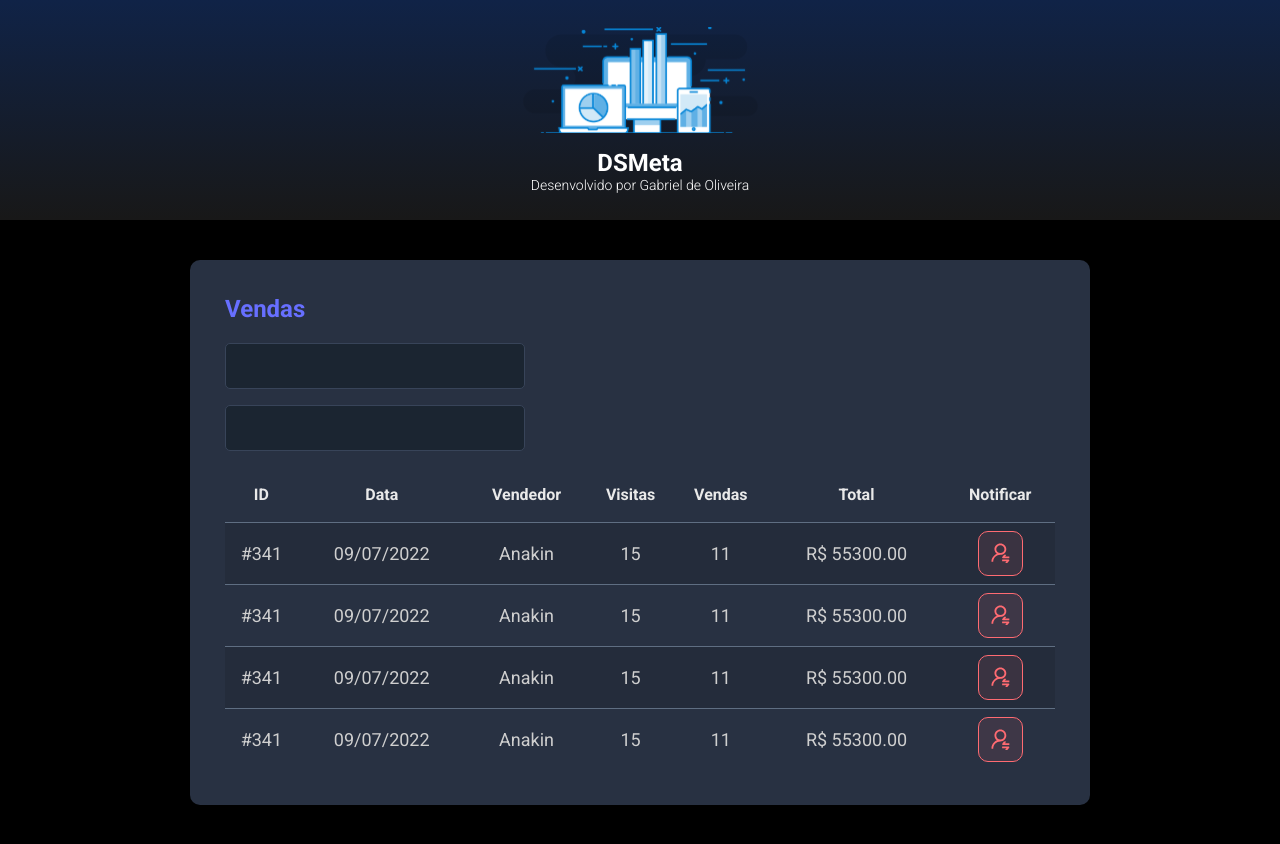
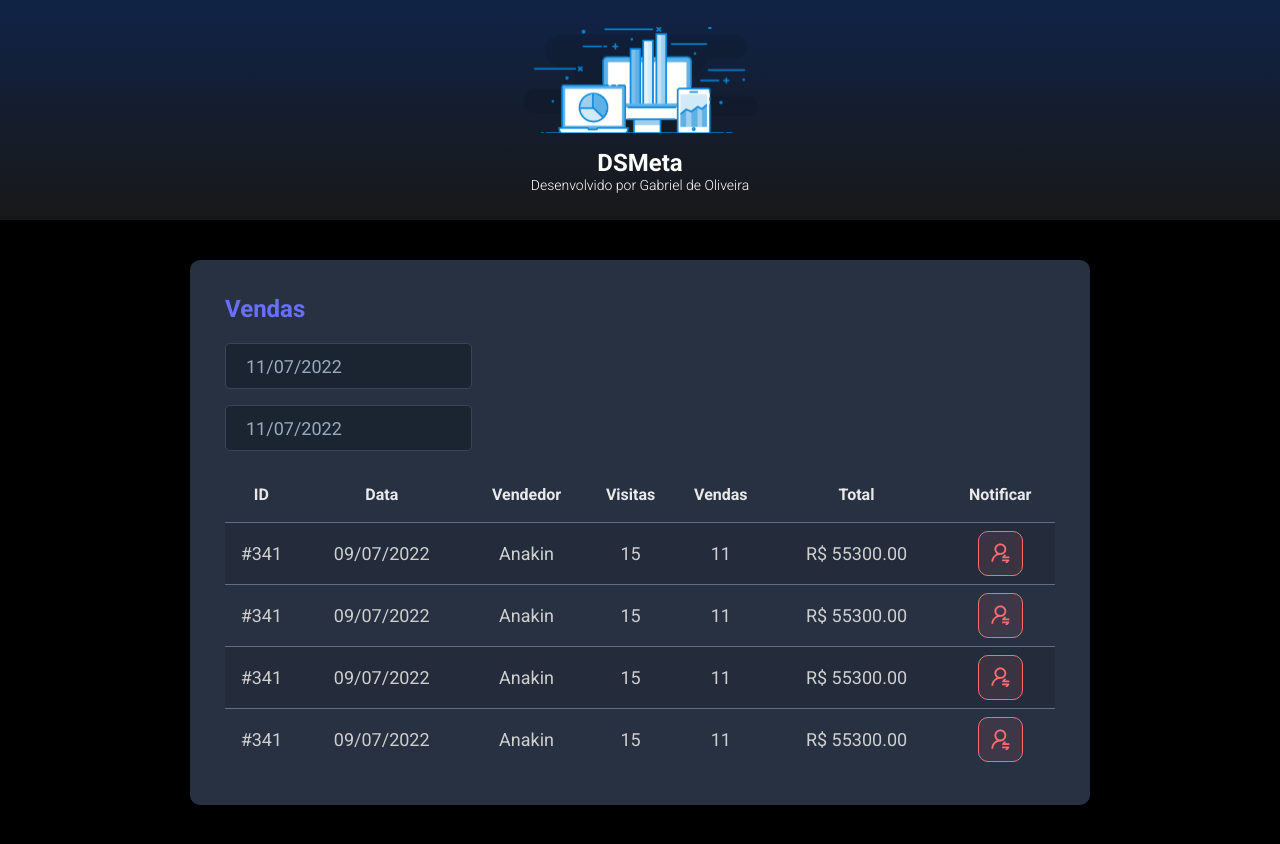
Before and after one commit to gabriel-olv/dsmeta, a React (Vite) app in the folder frontend/: page / in a window 1280 px wide. Built offline with nearby package versions, Linux system fonts and the light colour scheme.

Commit message:
DatePicker

```diff
--- a/frontend/package.json
+++ b/frontend/package.json
@@ -8,7 +8,9 @@
     "preview": "vite preview"
   },
   "dependencies": {
+    "@types/react-datepicker": "4.4.2",
     "react": "^18.0.0",
+    "react-datepicker": "4.8.0",
     "react-dom": "^18.0.0"
   },
   "devDependencies": {
--- a/frontend/src/components/SalesCard/index.tsx
+++ b/frontend/src/components/SalesCard/index.tsx
@@ -1,18 +1,34 @@
+import './styles.css';
+import 'react-datepicker/dist/react-datepicker.css';
+
+import ptBR from 'date-fns/locale/pt-BR';
+import DatePicker, { registerLocale } from 'react-datepicker';
+
 import NotificationButton from '../NotificationButton';
-import './styles.css';
 
 function SalesCard() {
+    registerLocale('pt-BR', ptBR);
+
     return (
         <div className="dsmeta-card">
             <h2 className="dsmeta-sales-title">Vendas</h2>
 
             <div>
                 <div className="dsmeta-form-control-container">
-                    <input className="dsmeta-form-control" type="text" />
+                    <DatePicker
+                        className="dsmeta-form-control"
+                        locale="pt-BR"
+                        selected={new Date()}
+                        onChange={(date: Date) => { }}
+                        dateFormat="dd/MM/yyyy" />
                 </div>
 
                 <div className="dsmeta-form-control-container">
-                    <input className="dsmeta-form-control" type="text" />
+                    <DatePicker
+                        className="dsmeta-form-control"
+                        selected={new Date()}
+                        onChange={(date: Date) => { }}
+                        dateFormat="dd/MM/yyyy" />
                 </div>
             </div>
 
```
Also changed, not shown: 1 other file (tests, documents, lock files or other folders).
